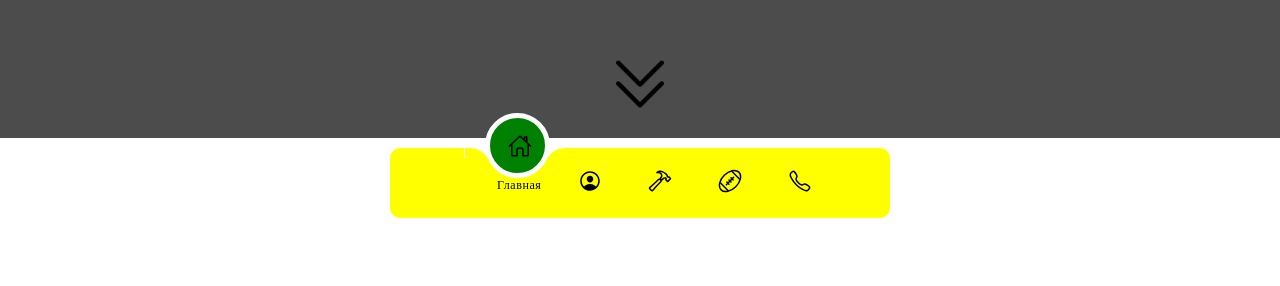
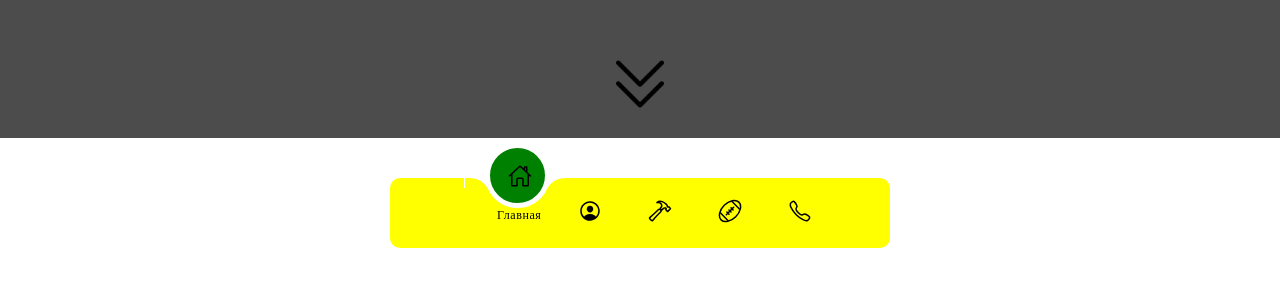
Before and after one commit to AndreyZavaleykov/MyBlog, a plain HTML site: page index.html in a window 1280 px wide. Shown: the part 662-948 px from the top of the page. Drawn offline with nearby package versions, Linux system fonts and the light colour scheme.

Commit message:
Меню

```diff
--- a/css/styles.css
+++ b/css/styles.css
@@ -113,7 +113,7 @@ nav {
     justify-content: center;
     /*Вырвнивание по поперечной горизонтальной оси*/
     align-items: center;
-    margin: auto;
+    margin: 30px auto auto auto;
     border-radius: 10px;
 }
 .menu ul {
```
